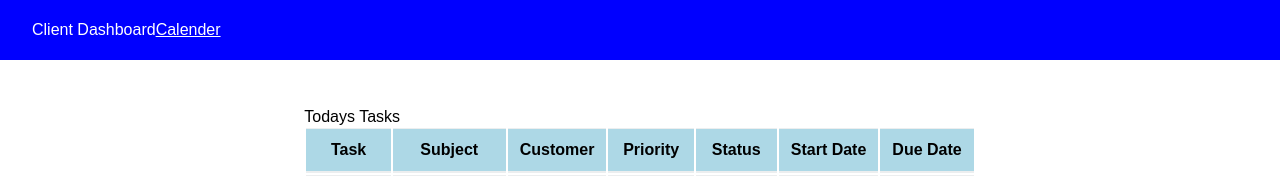
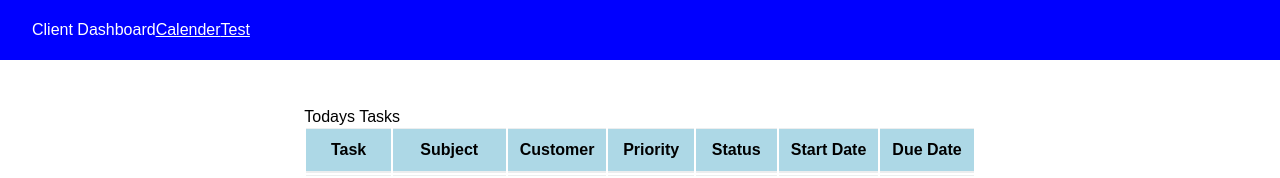
Before and after one commit to tsbajwa/dashboard, a React (Create React App) app: page / in a window 1280 px wide. Shown: the top 178 px of the page. Built offline with nearby package versions, Linux system fonts and the light colour scheme.

Commit message:
update: Converted App to SPA

```diff
--- a/package.json
+++ b/package.json
@@ -5,6 +5,7 @@
   "dependencies": {
     "react": "^16.8.6",
     "react-dom": "^16.8.6",
+    "react-router-dom": "^5.0.0",
     "react-scripts": "3.0.0",
     "styled-components": "^4.2.0"
   },
--- a/src/App.js
+++ b/src/App.js
@@ -1,32 +1,21 @@
 import React from 'react';
-import TaskTable from './components/TaskTable';
-import ProjectTable from './components/ProjectTable';
-import Header from './components/Header';
-import styled from 'styled-components/macro';
+import DashBoard from './pages/DashBoard';
+import { Route, Switch } from 'react-router-dom'
 
+const test = () => (
+  <div>test</div>
+)
 function App() {
   return (
-    <div className="App">
-      <Header />
-      <__Container>
-        <TaskTable />
-        <ProjectTable />
-      </__Container>
-    </div>
+    <Switch>
+      <Route exact path='/' component={DashBoard} />
+      <Route path='/test' component={test} />
+    </Switch>
   );
 }
 
 export default App;
 
-const __Container = styled.div`
-  display: flex;
-  flex-direction: column;
-  align-items: center;
-
-  > div {
-    margin-top: 3rem ;
-  }
-`;
 
 
 // 2. The Tasks and Projects need to be done as a React SPA.
--- a/src/components/Header/index.js
+++ b/src/components/Header/index.js
@@ -1,10 +1,12 @@
 import React from 'react';
 import styled from 'styled-components/macro';
+import { Link } from 'react-router-dom';
 
 const Header = () => (
   <__Header>
     <div>Client Dashboard</div>
     <a href={process.env.PUBLIC_URL + '/calender.html'}>Calender</a>
+    <Link to="/test">Test</Link>
   </__Header>
 )
 
--- a/src/index.js
+++ b/src/index.js
@@ -2,12 +2,13 @@ import React from 'react';
 import ReactDOM from 'react-dom';
 import App from './App';
 import GlobalStyle from './theme/globalStyle';
+import { BrowserRouter } from 'react-router-dom';
 
 const AppWithStyle = () => (
-  <>
+  <BrowserRouter>
   <GlobalStyle />
   <App />
-  </>
+  </BrowserRouter>
 )
 
 ReactDOM.render( <AppWithStyle/>, document.getElementById('root'));
--- /dev/null
+++ b/src/pages/DashBoard.js
@@ -0,0 +1,31 @@
+import React from 'react';
+import TaskTable from '../components/TaskTable';
+import ProjectTable from '../components/ProjectTable';
+import Header from '../components/Header';
+import styled from 'styled-components/macro';
+
+const DashBoard = () => {
+  return (
+    <div className="App">
+      <Header />
+      <__Container>
+        <TaskTable />
+        <ProjectTable />
+      </__Container>
+    </div>
+  )
+}
+
+
+export default DashBoard;
+
+
+const __Container = styled.div`
+  display: flex;
+  flex-direction: column;
+  align-items: center;
+
+  > div {
+    margin-top: 3rem ;
+  }
+`;
```
Also changed, not shown: 1 other file (tests, documents, lock files or other folders).
